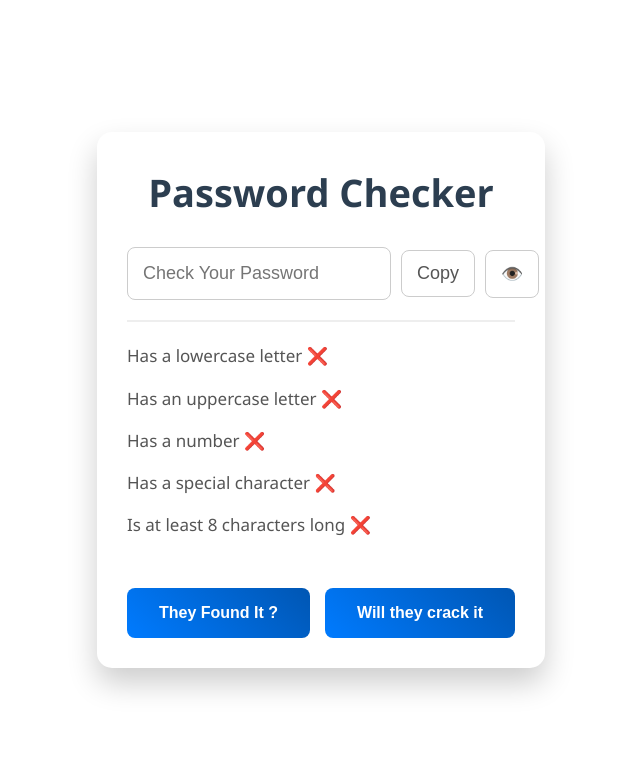
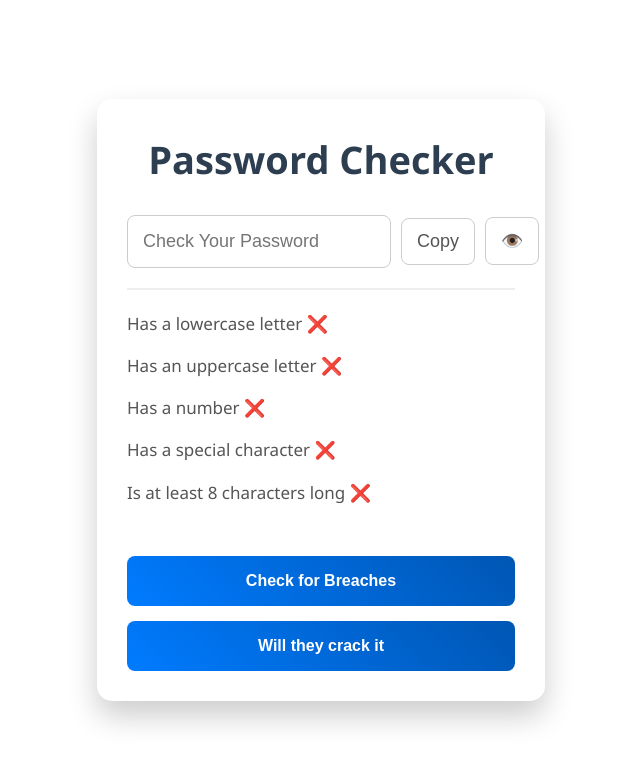
Before and after one commit to xhoni-sheqi/Project-Remake-1---First-Pass, a React (Vite) app: page / in a window 1280 px wide. Shown: the top 764 px of the page, without its empty margins (319-959 px from the left). Built offline with nearby package versions, Linux system fonts and the light colour scheme.

Commit message:
Added CryptoJs and the functionality to check on the dataset

```diff
--- a/package.json
+++ b/package.json
@@ -10,6 +10,7 @@
     "preview": "vite preview"
   },
   "dependencies": {
+    "crypto-js": "^4.2.0",
     "react": "^19.1.0",
     "react-dom": "^19.1.0"
   },
--- a/src/components/PasswordChecker.jsx
+++ b/src/components/PasswordChecker.jsx
@@ -1,14 +1,18 @@
 import { useState } from "react";
 import { conditions, conditionsBool } from "../../costants";
+import CryptoJS from "crypto-js";
 
 function PasswordChecker() {
   const [password, setPassword] = useState("");
   const [passwordCondition, setPasswordCondition] = useState(conditionsBool);
   const [showPassword, setShowPassword] = useState(false);
+  const [pawned, setPawned] = useState(null); // Renamed from 'isPwned' for consistency with your variable name 'pawned'
 
   const handlePasswordChange = (e) => {
     const newPWD = e.target.value;
     setPassword(newPWD);
+
+    setPawned(null); // Reset HIBP status immediately when password changes
 
     setPasswordCondition({
       hasLowerCase: /[a-z]/.test(newPWD),
@@ -17,19 +21,85 @@ function PasswordChecker() {
       hasSpecialCharacter: /[!@#$%^&*()_+\-=\[\]{};':"\\|,.<>\/?~`]/.test(
         newPWD
       ),
-      isMinLenght: newPWD.length >= 8,
+      isMinLenght: newPWD.length >= 8, // Use >= for "at least 8"
     });
   };
 
-  const handleCopyPassword = () => {
-    if (password) {
-      navigator.clipboard.writeText(password);
-      alert("Password Copied With Success ✅");
+  const handleCopyPassword = async () => {
+    // Make it async as navigator.clipboard.writeText returns a Promise
+    try {
+      if (password) {
+        await navigator.clipboard.writeText(password);
+        alert("Password Copied With Success ✅");
+      } else {
+        alert("No password to copy!");
+      }
+    } catch (err) {
+      console.error("Failed to copy password:", err);
+      alert("Failed to copy password. Please try manually.");
     }
   };
 
   const handleShowPassword = () => {
     setShowPassword((prevState) => !prevState);
+  };
+
+  const handlePawnedPassword = async () => {
+    if (!password) {
+      alert("Please enter a password to check for breaches.");
+      return; // Stop execution if no password
+    }
+
+    try {
+      const pwdHash = CryptoJS.SHA1(password)
+        .toString(CryptoJS.enc.Hex)
+        .toUpperCase();
+      const prefix = pwdHash.substring(0, 5);
+      const suffix = pwdHash.substring(5);
+
+      const response = await fetch(
+        `https://api.pwnedpasswords.com/range/${prefix}`
+      );
+
+      if (!response.ok) {
+        // Handle specific HIBP API rate limit or other errors
+        if (response.status === 429) {
+          throw new Error(
+            "Too many requests. Please wait a moment before trying again."
+          );
+        }
+        throw new Error(`HTTP error! Status: ${response.status}`);
+      }
+
+      const text = await response.text();
+
+      // FIX 1: Correct usage of split and map
+      const hashes = text.split("\r\n").map((line) => {
+        const [hashSuffix, count] = line.split(":");
+        return { hashSuffix, count: parseInt(count, 10) };
+      });
+
+      const found = hashes.find((h) => h.hashSuffix === suffix);
+
+      if (found) {
+        setPawned(true);
+        alert(
+          `This password has been found ${found.count} times in data breaches!`
+        );
+      } else {
+        setPawned(false);
+        alert(
+          "Good news! This password has NOT been found in known data breaches."
+        );
+      }
+    } catch (error) {
+      // FIX 2: Correct catch block syntax
+      console.error("Error checking pwned password:", error);
+      alert(
+        `Error checking password: ${error.message || "Please try again later."}`
+      );
+      setPawned(null); // Reset on error
+    }
   };
 
   return (
@@ -45,7 +115,9 @@ function PasswordChecker() {
               onChange={handlePasswordChange}
             />
             <button onClick={handleCopyPassword}>Copy</button>
-            <button onClick={handleShowPassword}>👁️</button>
+            <button onClick={handleShowPassword}>
+              {showPassword ? "🙈" : "👁️"} {/* Corrected icons for clarity */}
+            </button>
           </div>
           <div className="line"></div>
         </div>
@@ -59,14 +131,24 @@ function PasswordChecker() {
                 }
               >
                 {condition.text}
-                {passwordCondition[condition.id] ? "     ✅" : "       ❌"}
+                {/* Visual feedback for individual conditions */}
+                {passwordCondition[condition.id] ? " ✅" : " ❌"}
               </li>
             ))}
           </ul>
+          {/* Display HIBP check result */}
+          {pawned !== null && ( // Only show if checked
+            <p className={`hibp-status ${pawned ? "pwned" : "not-pwned"}`}>
+              {pawned
+                ? "🚨 This password has been found in data breaches!"
+                : "✅ This password has NOT been found in known breaches."}
+            </p>
+          )}
         </div>
         <div className="buttons">
-          <button>They Found It ?</button>
-          <button>Will they crack it</button>
+          <button onClick={handlePawnedPassword}>Check for Breaches</button>{" "}
+          {/* Renamed for clarity */}
+          <button>Will they crack it</button> {/* Original buttons */}
         </div>
       </div>
     </div>
--- a/src/index.css
+++ b/src/index.css
@@ -24,6 +24,10 @@ li {
   text-decoration: line-through;
   color: #a0a0a0; /* Colore più spento per le voci completate */
   transition: color 0.3s ease-in-out; /* Transizione fluida */
+}
+
+.pwned , .not-pwned {
+  font-size: 1.6rem;
 }
 
 
```
Also changed, not shown: 2 other files (tests, documents, lock files or other folders).
